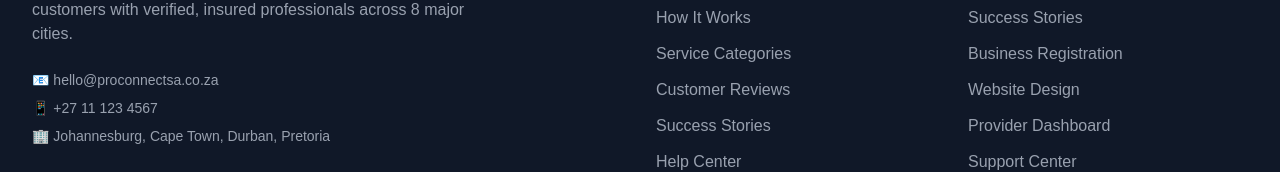
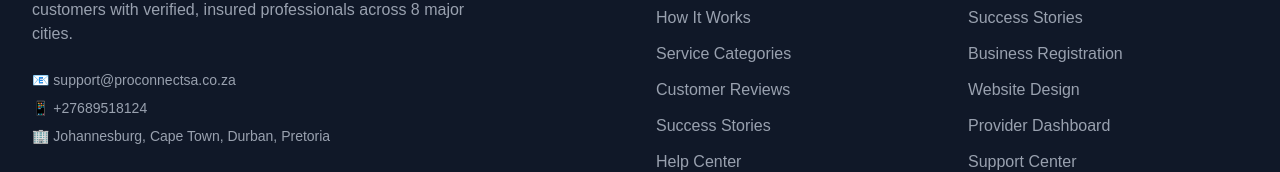
Before and after one commit to paasforest/proconnectsa-platform, a Next.js app in the folder procompare-frontend/: page / in a window 1280 px wide. Shown: the part 5600-5772 px from the top of the page. Built offline with nearby package versions, Linux system fonts and the light colour scheme.

Commit message:
Add Construction, Renovations, Farm Fencing services and update contact info

```diff
--- a/procompare-frontend/src/app/(auth)/register/page.tsx
+++ b/procompare-frontend/src/app/(auth)/register/page.tsx
@@ -11,7 +11,8 @@ import PasswordResetModal from '@/components/auth/PasswordResetModal';
 const serviceCategories = [
   'Cleaning', 'Electrical', 'Plumbing', 'Painting', 'Carpentry',
   'Gardening', 'Handyman', 'Roofing', 'Flooring', 'Tiling',
-  'Appliance Repair', 'HVAC', 'Security', 'Landscaping', 'Pool Maintenance'
+  'Appliance Repair', 'HVAC', 'Security', 'Landscaping', 'Pool Maintenance',
+  'Construction', 'Renovations', 'Farm Fencing'
 ];
 
 // Experience levels
--- a/procompare-frontend/src/app/page.tsx
+++ b/procompare-frontend/src/app/page.tsx
@@ -269,8 +269,8 @@ const Homepage = () => {
     "name": "ProConnectSA",
     "description": "South Africa's premium service marketplace connecting customers with verified, insured professionals",
     "url": "https://proconnectsa.co.za",
-    "telephone": "+27 11 123 4567",
-    "email": "hello@proconnectsa.co.za",
+    "telephone": "+27689518124",
+    "email": "support@proconnectsa.co.za",
     "address": {
       "@type": "PostalAddress",
       "addressCountry": "ZA",
@@ -856,8 +856,8 @@ const Homepage = () => {
                 South Africa's premium service marketplace connecting customers with verified, insured professionals across 8 major cities.
               </p>
               <div className="space-y-2 text-sm text-gray-400">
-                <p>📧 hello@proconnectsa.co.za</p>
-                <p>📱 +27 11 123 4567</p>
+                <p>📧 support@proconnectsa.co.za</p>
+                <p>📱 +27689518124</p>
                 <p>🏢 Johannesburg, Cape Town, Durban, Pretoria</p>
               </div>
             </div>
--- a/procompare-frontend/src/components/auth/RegistrationSteps.tsx
+++ b/procompare-frontend/src/components/auth/RegistrationSteps.tsx
@@ -116,7 +116,7 @@ export default function RegistrationSteps({
                   id="phone"
                   name="phone"
                   type="tel"
-                  placeholder="+27 11 123 4567"
+                  placeholder="+27812345678"
                   value={formData.phone}
                   onChange={onInputChange}
                   required
@@ -280,7 +280,7 @@ export default function RegistrationSteps({
                 id="businessPhone"
                 name="businessPhone"
                 type="tel"
-                placeholder="+27 11 123 4567"
+                placeholder="+27812345678"
                 value={formData.businessPhone}
                 onChange={onInputChange}
                 required
--- a/procompare-frontend/src/components/dashboard/ChatPage.tsx
+++ b/procompare-frontend/src/components/dashboard/ChatPage.tsx
@@ -303,7 +303,7 @@ const ChatPage = () => {
             <Phone className="w-5 h-5 text-green-600 mr-2" />
             <div>
               <h3 className="font-medium text-gray-900">Phone Support</h3>
-              <p className="text-sm text-gray-600">+27 11 123 4567</p>
+              <p className="text-sm text-gray-600">+27689518124</p>
             </div>
           </div>
         </div>
```
